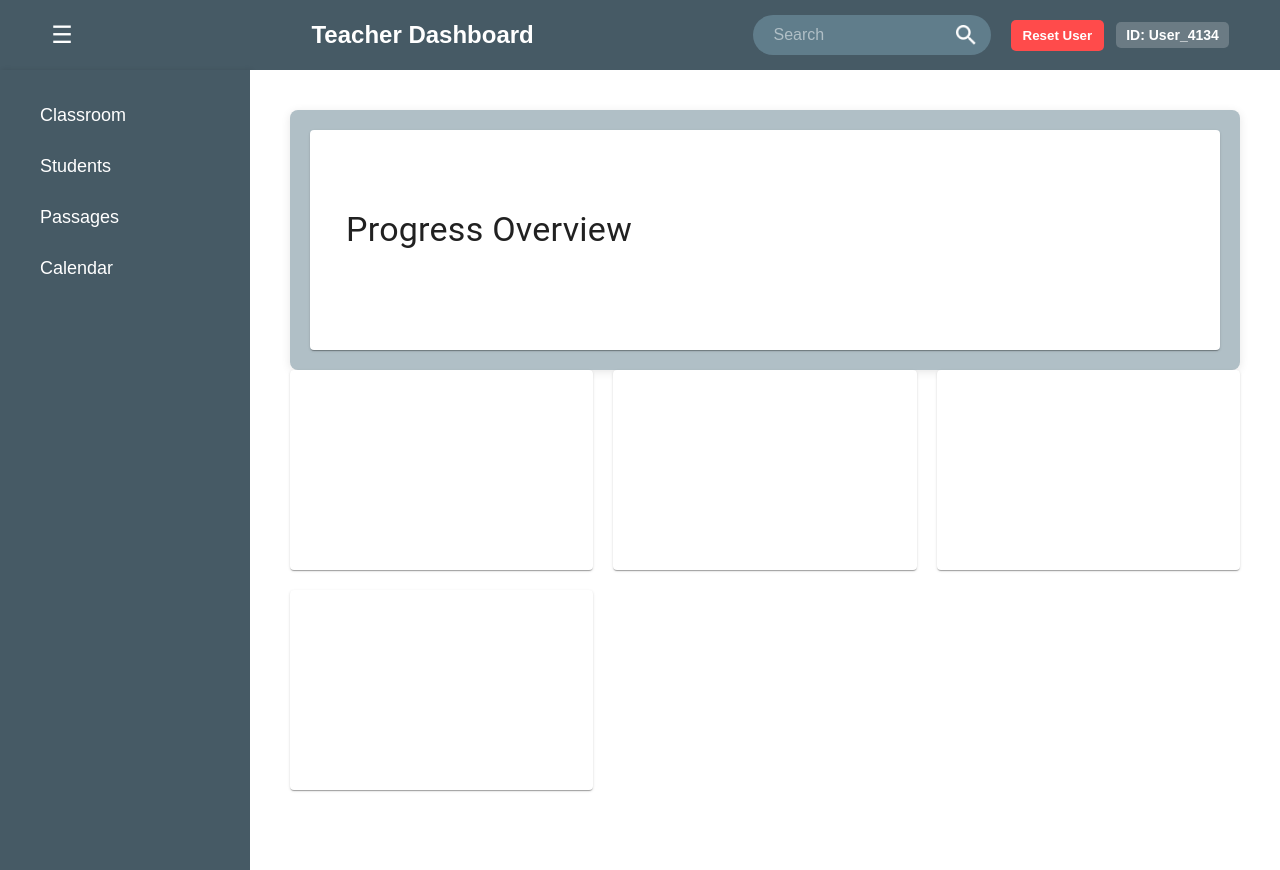
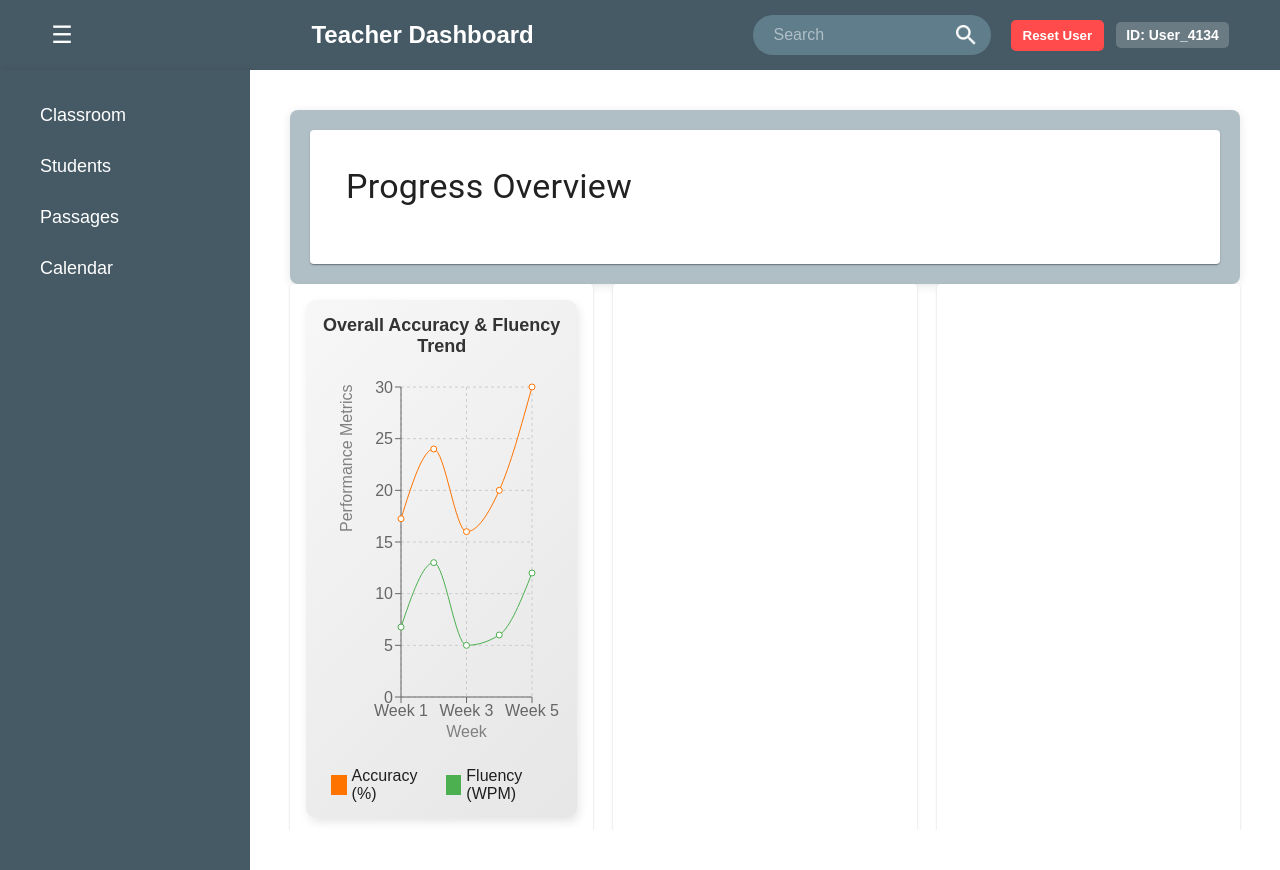
Before and after one commit to Data-Spasm/Visualization-Of-TC-Metrics, a React (Vite) app: page /students in a window 1280 px wide. Built offline with nearby package versions, Linux system fonts and the light colour scheme.

Commit message:
- #4.2.2 Overall Accuracy and Fluency- Student View

```diff
--- a/src/views/Student.jsx
+++ b/src/views/Student.jsx
@@ -78,6 +78,7 @@ const Student = ({ student, readingAttempts }) => {
           onMouseEnter={() => trackEvent("hover_accuracy_fluency", "User hovered over Overall Accuracy & Fluency Chart", "hover")}
         >
           <CardContent>
+            <OverallAccuracyFluencyChart data={overallPerformanceData} />
           </CardContent>
         </Card>
 
```
